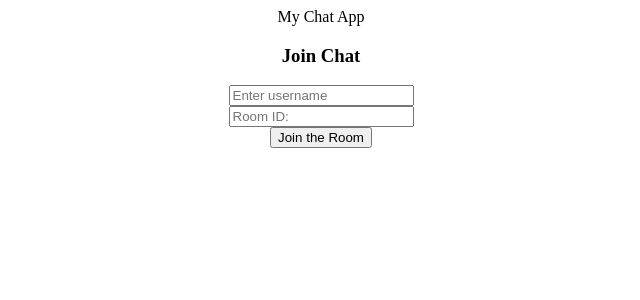
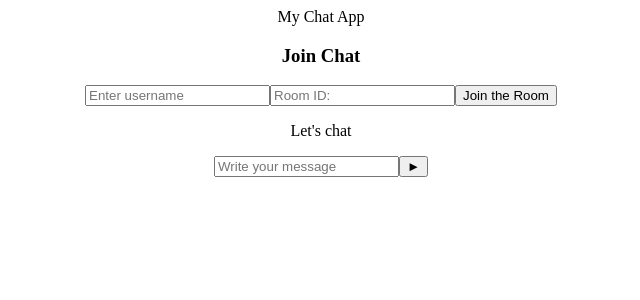
Before and after one commit to jatulya/Chat_App, a React (Create React App) app in the folder App1/client/: page / in a window 1280 px wide. Shown: the top 300 px of the page, without its empty margins (319-959 px from the left). Built offline with nearby package versions, Linux system fonts and the light colour scheme; no server answers.

Commit message:
Building the chat

```diff
--- a/App1/client/src/App.js
+++ b/App1/client/src/App.js
@@ -1,6 +1,7 @@
 import './App.css';
 import { useState } from "react";
 import io from "socket.io-client"; //for estavblishing connection
+import Chat from "./Chat";
 
 //establishing connection between the host and server
 const socket = io.connect("http://localhost:3001"); //where the server is running
@@ -29,9 +30,10 @@ function App() {
         type='text'
         placeholder='Enter username'
         onChange = {(e) => {setUsername(e.target.value)}}
-      /><br/>
-     <input type='text' placeholder='Room ID: ' onChange = {(e) => {setRoom(e.target.value)}}/><br/>
+      />
+     <input type='text' placeholder='Room ID: ' onChange = {(e) => {setRoom(e.target.value)}}/>
      <button onClick={joinRoom}>Join the Room</button>
+     <Chat socket={socket} username={username} room={room} />
     </div>
   );
 }
--- /dev/null
+++ b/App1/client/src/Chat.js
@@ -0,0 +1,18 @@
+import React from 'react'
+
+function Chat({socket, username, room}) {
+  return (
+    <div>
+        <div className='chat-header'>
+            <p>Let's chat {username}</p>
+        </div>
+        <div className='chat-body'></div>
+        <div className='chat-footer'>
+            <input type="text" placeholder='Write your message'/>
+            <button>&#9658;</button>
+        </div>
+    </div>
+  )
+}
+
+export default Chat
```
Also changed, not shown: 2 other files (tests, documents, lock files or other folders).
